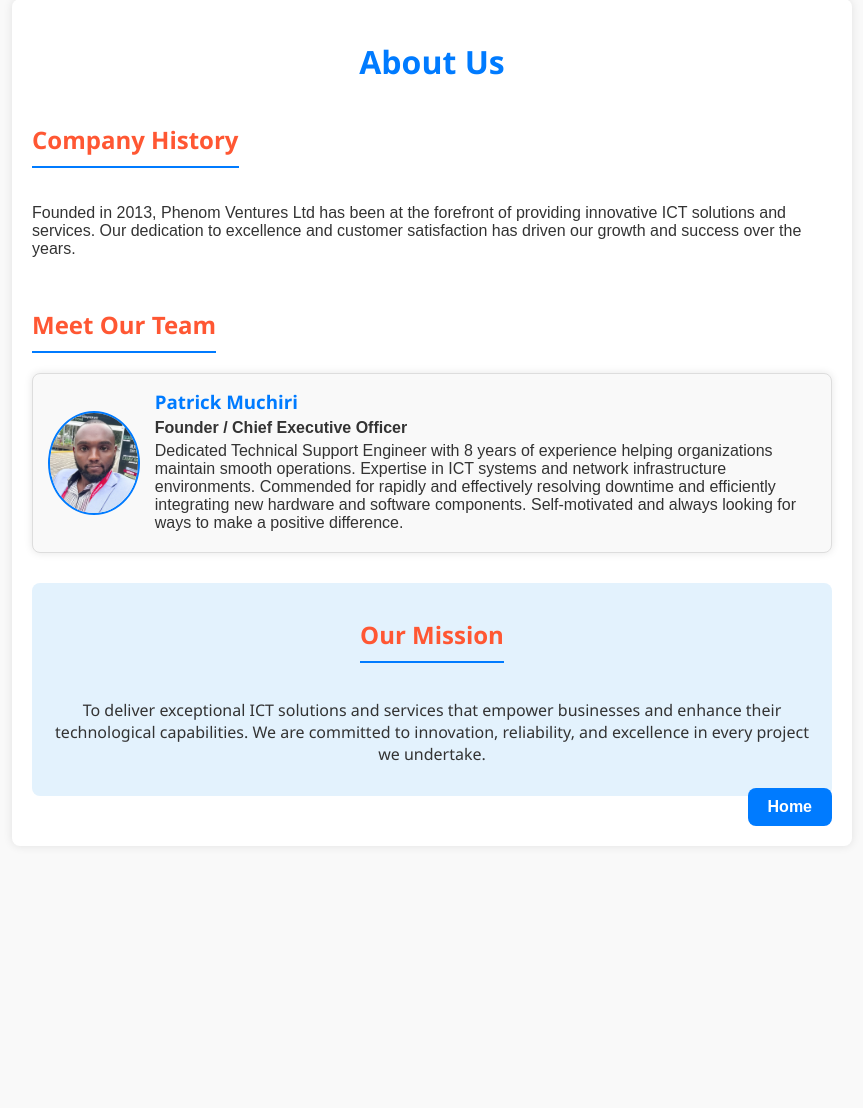
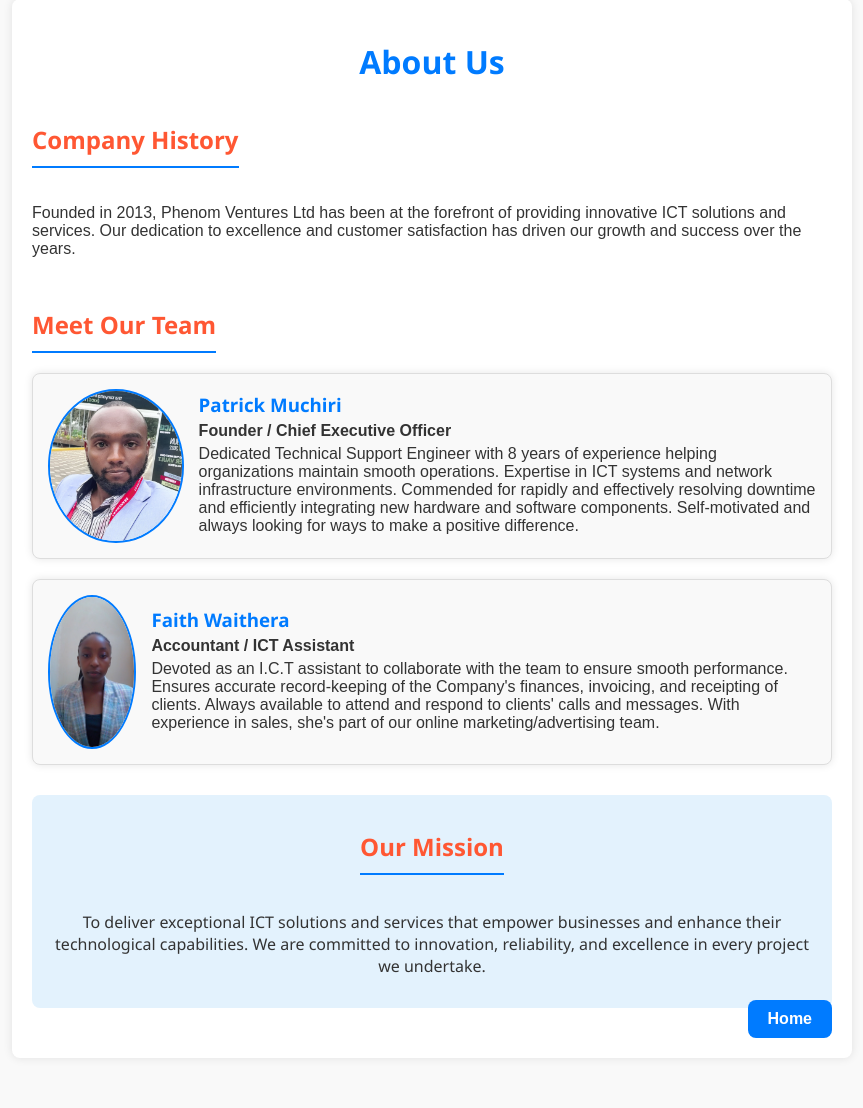
Before and after one commit to patmuchiri/phenom-ventures, a Flask app: page /about in a window 1280 px wide. Shown: the part 51-1159 px from the top of the page, without its empty margins (208-1071 px from the left). Before the commit the page ends 877 px from the top, so only its background shows below. Run offline with Flask 3, Linux system fonts and the light colour scheme.

Commit message:
enhanced about page

```diff
--- a/templates/about.html
+++ b/templates/about.html
@@ -54,8 +54,8 @@
         .team-member img {
             border-radius: 50%;
             margin-right: 15px;
-            width: 100px;
-            height: 100px;
+            width: 150px;
+            height: 150px;
             object-fit: cover;
             border: 2px solid #007BFF; /* Sky Blue */
         }
@@ -105,6 +105,7 @@
 
         <div class="section team">
             <h2>Meet Our Team</h2>
+
             <div class="team-member">
                 <img src="{{ url_for('static', filename='profile.jpg') }}" alt="Patrick Muchiri" class="profile-img">
                 <div>
@@ -113,6 +114,16 @@
                     <p>Dedicated Technical Support Engineer with 8 years of experience helping organizations maintain smooth operations. Expertise in ICT systems and network infrastructure environments. Commended for rapidly and effectively resolving downtime and efficiently integrating new hardware and software components. Self-motivated and always looking for ways to make a positive difference.</p>
                 </div>
             </div>
+
+            <div class="team-member">
+                <img src="{{ url_for('static', filename='faith.jpg') }}" alt="Faith Waithera" class="profile-img">
+                <div>
+                    <h3>Faith Waithera</h3>
+                    <p><strong>Accountant / ICT Assistant</strong></p>
+                    <p>Devoted as an I.C.T assistant to collaborate with the team to ensure smooth performance. Ensures accurate record-keeping of the Company's finances, invoicing, and receipting of clients. Always available to attend and respond to clients' calls and messages. With experience in sales, she's part of our online marketing/advertising team.</p>
+                </div>
+            </div>
+
         </div>
 
         <div class="section mission">
```
Also changed, not shown: static/faith.jpg (added).
